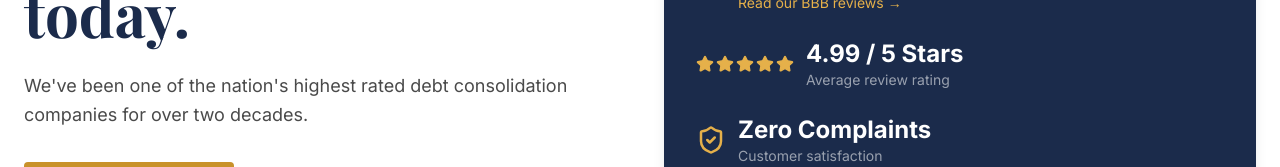
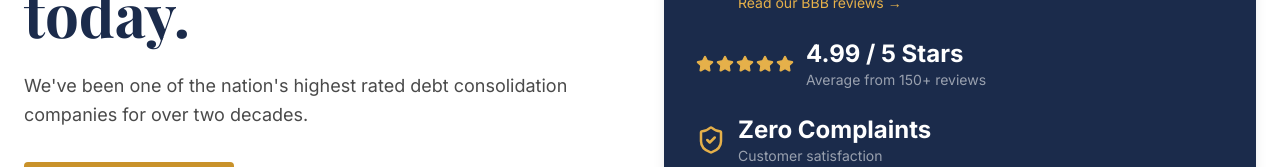
Before and after one commit to ethanqureshi/pacific-associates, a Next.js app: page / in a window 1280 px wide. Shown: the part 435-602 px from the top of the page. Built offline with nearby package versions, Linux system fonts and the light colour scheme.

Commit message:
Add review count (150+) to rating display and structured data
Show "Average from 150+ reviews" on the hero trust card and set
AggregateRating ratingCount to 150 in the JSON-LD.

Co-Authored-By: WOZCODE <contact@withwoz.com>

```diff
--- a/src/app/layout.tsx
+++ b/src/app/layout.tsx
@@ -71,7 +71,7 @@ export default function RootLayout({
       "@type": "AggregateRating",
       ratingValue: "4.99",
       bestRating: "5",
-      ratingCount: "127",
+      ratingCount: "150",
     },
   };
 
--- a/src/components/HeroContent.tsx
+++ b/src/components/HeroContent.tsx
@@ -107,7 +107,7 @@ export default function HeroContent() {
             </div>
             <div>
               <p className="text-2xl font-bold">4.99 / 5 Stars</p>
-              <p className="text-white/55 text-sm">Average review rating</p>
+              <p className="text-white/55 text-sm">Average from 150+ reviews</p>
             </div>
           </div>
           <div className="flex items-center gap-3">
```
